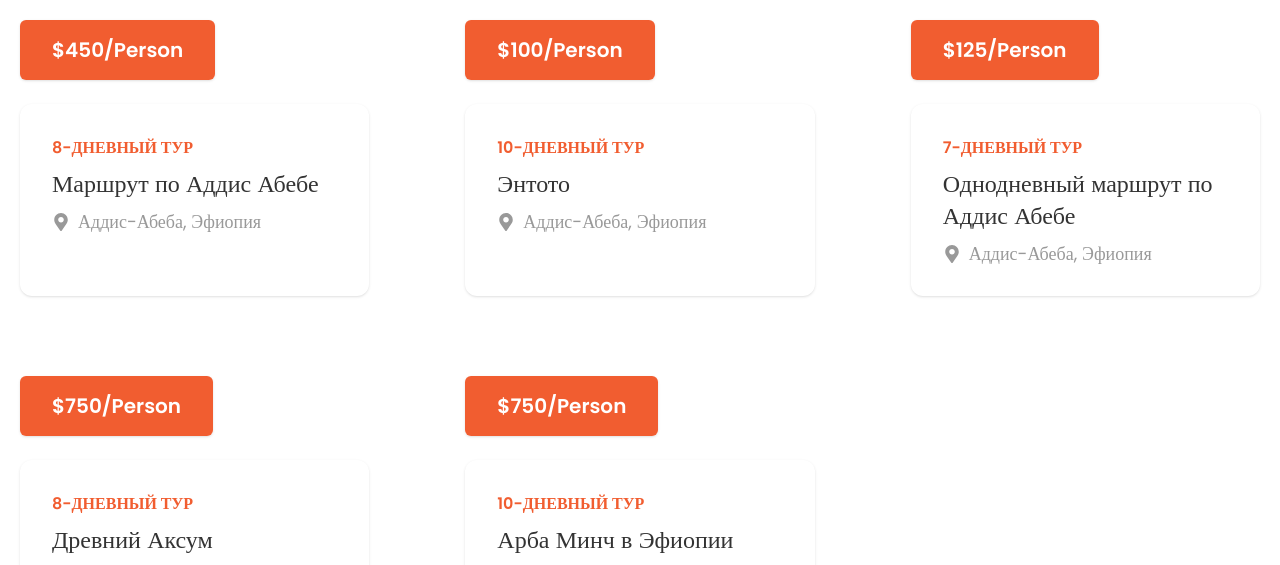
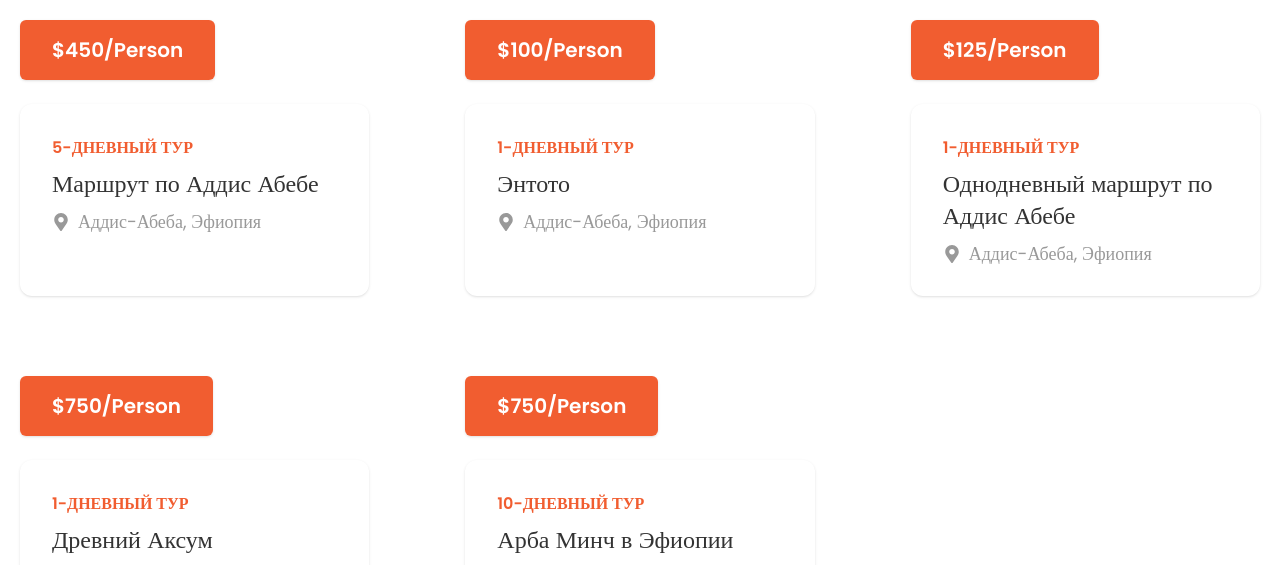
Before and after one commit to x0nata/my-project, a React (Vite) app: page /Destination in a window 1280 px wide. Shown: the part 960-1525 px from the top of the page. Built offline with nearby package versions, Linux system fonts and the light colour scheme.

Commit message:
Update TourMain.jsx

```diff
--- a/src/Components/TourMain.jsx
+++ b/src/Components/TourMain.jsx
@@ -34,7 +34,7 @@ const TourMain = () => {
         <Link to="/AddisIT">
           <Tour
             span=" $450/Person"
-            days="8-дневный тур"
+            days="5-дневный тур"
             place="Маршрут по Аддис Абебе"
             icon1={<FaMapMarkerAlt />}
             location="Аддис-Абеба, Эфиопия"
@@ -49,7 +49,7 @@ const TourMain = () => {
         <Link to="/Addis1">
           <Tour
             span=" $100/Person"
-            days="10-дневный тур"
+            days="1-дневный тур"
             place="Энтото"
             icon1={<FaMapMarkerAlt />}
             location="Аддис-Абеба, Эфиопия"
@@ -64,7 +64,7 @@ const TourMain = () => {
         <Link to="/Addis">
           <Tour
             span=" $125/Person"
-            days="7-дневный тур"
+            days="1-дневный тур"
             place="Однодневный маршрут по Аддис Абебе"
             icon1={<FaMapMarkerAlt />}
             location="Аддис-Абеба, Эфиопия"
@@ -79,7 +79,7 @@ const TourMain = () => {
         <Link to="/Axum">
           <Tour
             span=" $750/Person"
-            days="8-дневный тур"
+            days="1-дневный тур"
             place="Древний Аксум"
             icon1={<FaMapMarkerAlt />}
             location="Аксум, Эфиопия"
```
